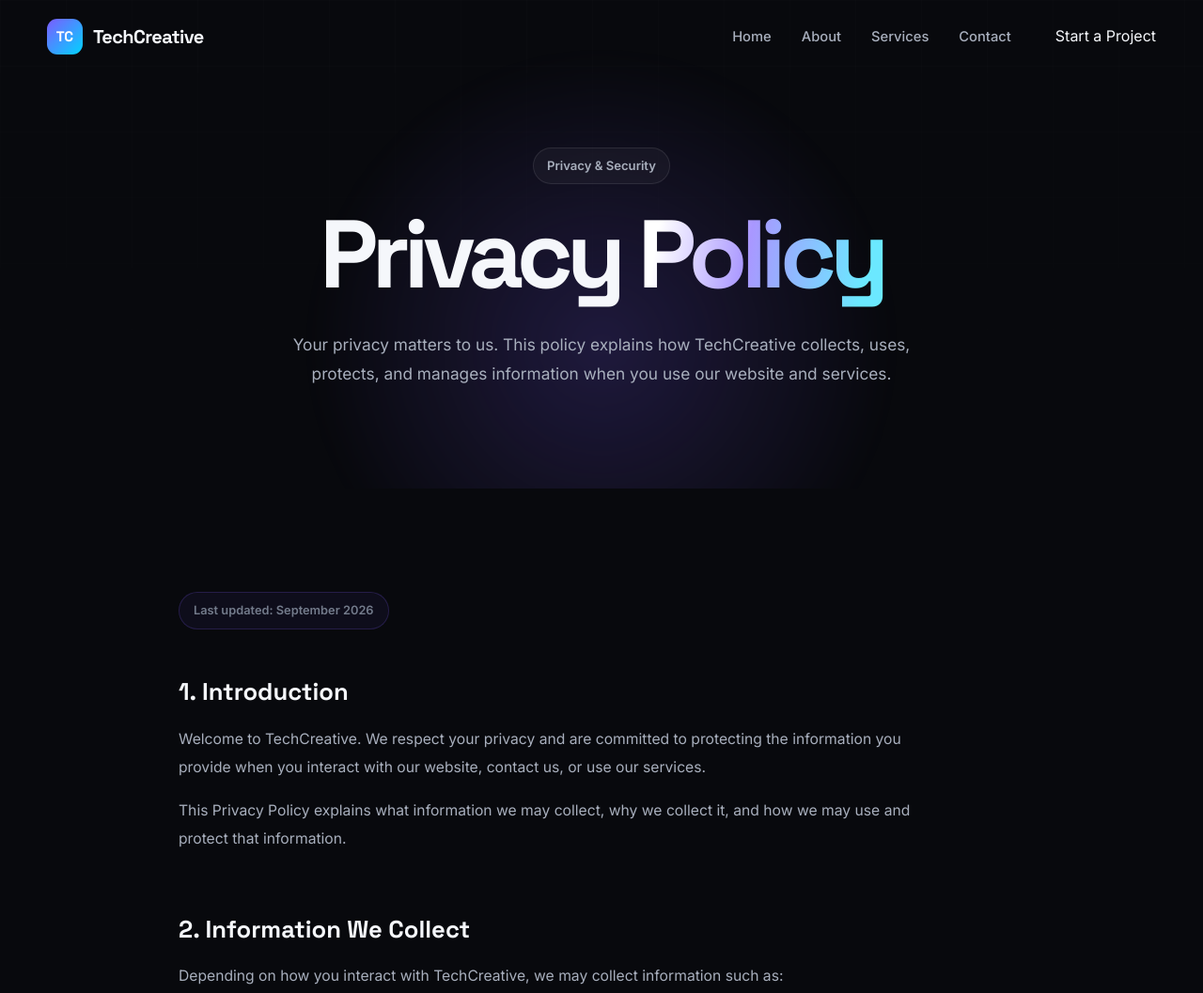
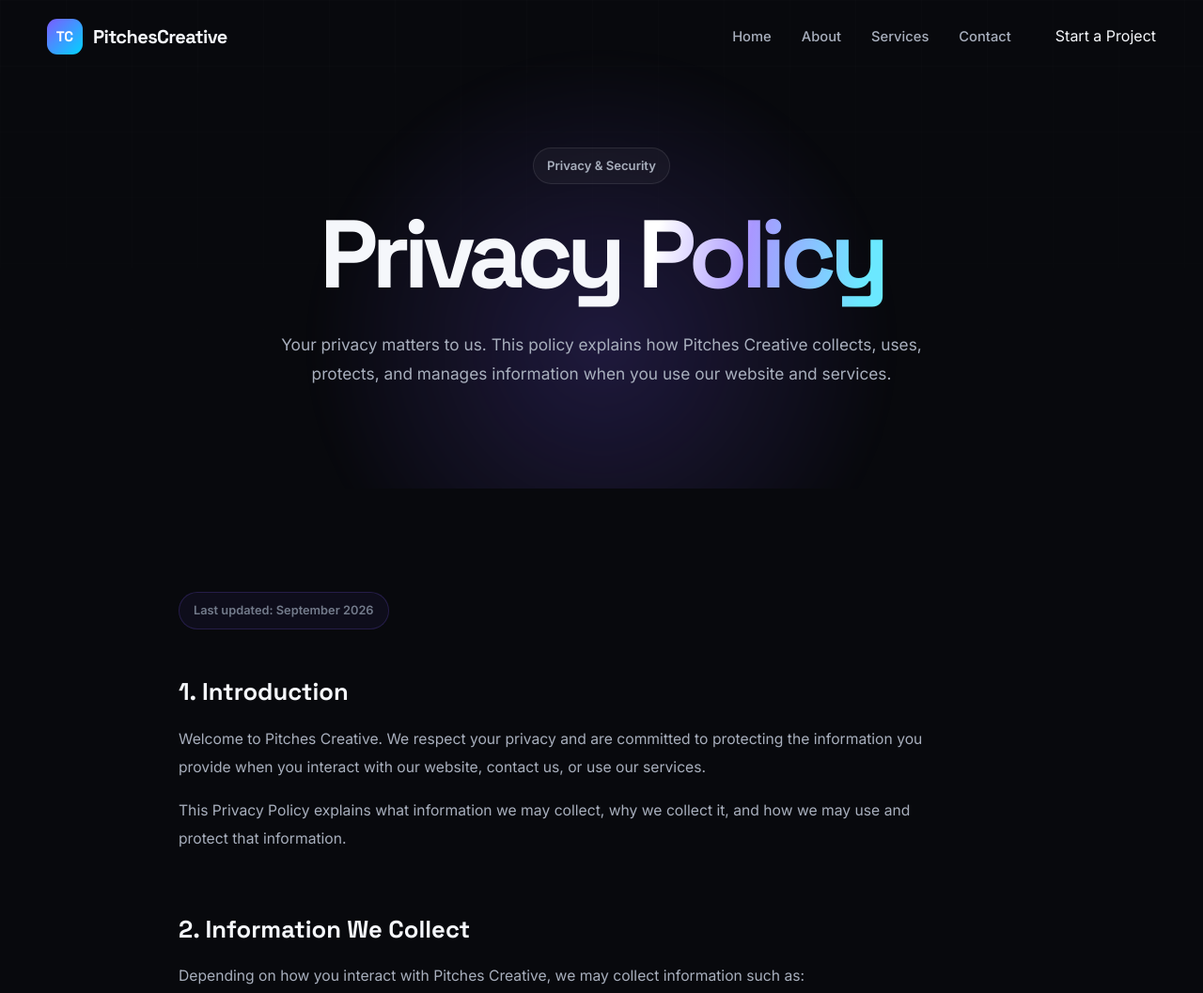
Before and after one commit to david1234098/Pitches-Creative, a website: page privacy.html in a window 1280 px wide. Shown: the top 1057 px of the page at 94% size. Drawn offline with Linux system fonts and the light colour scheme.

Commit message:
Add files via upload

```diff
--- a/privacy.html
+++ b/privacy.html
@@ -7,10 +7,10 @@
 
     <meta
         name="description"
-        content="TechCreative Privacy Policy. Learn how TechCreative collects, uses, protects, and handles information."
+        content="Pitches Creative Privacy Policy. Learn how Pitches Creative collects, uses, protects, and handles information."
     >
 
-    <title>Privacy Policy | TechCreative</title>
+    <title>Privacy Policy | Pitches Creative</title>
 
     <!-- Google Fonts -->
     <link rel="preconnect" href="https://fonts.googleapis.com">
@@ -35,14 +35,14 @@
 
         <div class="container nav-container">
 
-            <a href="index.html" class="logo" aria-label="TechCreative Home">
+            <a href="index.html" class="logo" aria-label="Pitches Creative Home">
 
                 <span class="logo-mark">
                     TC
                 </span>
 
                 <span class="logo-text">
-                    TechCreative
+                    Pitches<span>Creative</span>
                 </span>
 
             </a>
@@ -131,7 +131,7 @@
 
                     <p class="hero-description">
                         Your privacy matters to us. This policy explains
-                        how TechCreative collects, uses, protects, and
+                        how Pitches Creative collects, uses, protects, and
                         manages information when you use our website
                         and services.
                     </p>
@@ -165,7 +165,7 @@
                         </h2>
 
                         <p>
-                            Welcome to TechCreative. We respect your privacy
+                            Welcome to Pitches Creative. We respect your privacy
                             and are committed to protecting the information
                             you provide when you interact with our website,
                             contact us, or use our services.
@@ -187,7 +187,7 @@
                         </h2>
 
                         <p>
-                            Depending on how you interact with TechCreative,
+                            Depending on how you interact with Pitches Creative,
                             we may collect information such as:
                         </p>
 
@@ -230,7 +230,7 @@
 
                         <p>
                             We do not use your information for purposes
-                            unrelated to your interaction with TechCreative
+                            unrelated to your interaction with Pitches Creative
                             unless we have a legitimate reason or are
                             required to do so by law.
                         </p>
@@ -245,7 +245,7 @@
                         </h2>
 
                         <p>
-                            TechCreative does not sell or rent your personal
+                            Pitches Creative does not sell or rent your personal
                             information to third parties.
                         </p>
 
@@ -260,7 +260,7 @@
                             We may also disclose information when required
                             by applicable law, legal proceedings, or to
                             protect the rights, safety, and security of
-                            TechCreative or others.
+                            Pitches Creative or others.
                         </p>
 
                     </div>
@@ -341,7 +341,7 @@
 
                         <p>
                             If you have questions about your information,
-                            you can contact TechCreative through our
+                            you can contact Pitches Creative through our
                             <a href="contact.html">
                                 Contact page
                             </a>.
@@ -358,7 +358,7 @@
 
                         <p>
                             Our website may contain links to third-party
-                            websites or services. TechCreative is not
+                            websites or services. Pitches Creative is not
                             responsible for the privacy practices or content
                             of websites that we do not operate.
                         </p>
@@ -416,14 +416,14 @@
                         <p>
                             If you have questions, concerns, or requests
                             regarding this Privacy Policy, please contact
-                            TechCreative through our Contact page.
+                            Pitches Creative through our Contact page.
                         </p>
 
                         <a
                             href="contact.html"
                             class="btn btn-primary"
                         >
-                            Contact TechCreative
+                            Contact Pitches Creative
                             <span>→</span>
                         </a>
 
@@ -457,7 +457,7 @@
                         </span>
 
                         <span class="logo-text">
-                            TechCreative
+                            Pitches<span>Creative</span>
                         </span>
 
                     </a>
@@ -514,7 +514,7 @@
 
                 <p>
                     © <span id="currentYear"></span>
-                    TechCreative. All rights reserved.
+                    Pitches<span>Creative</span>. All rights reserved.
                 </p>
 
                 <div>
```
